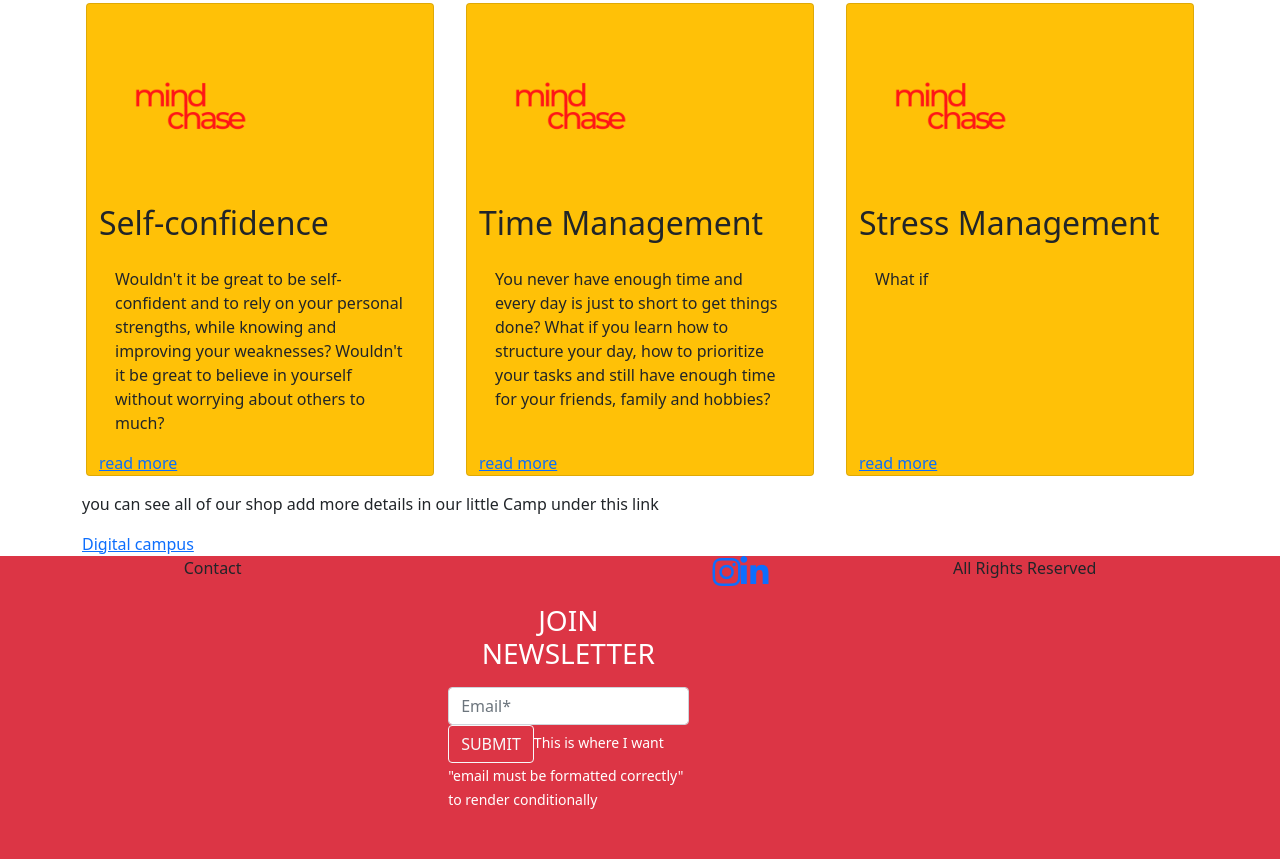
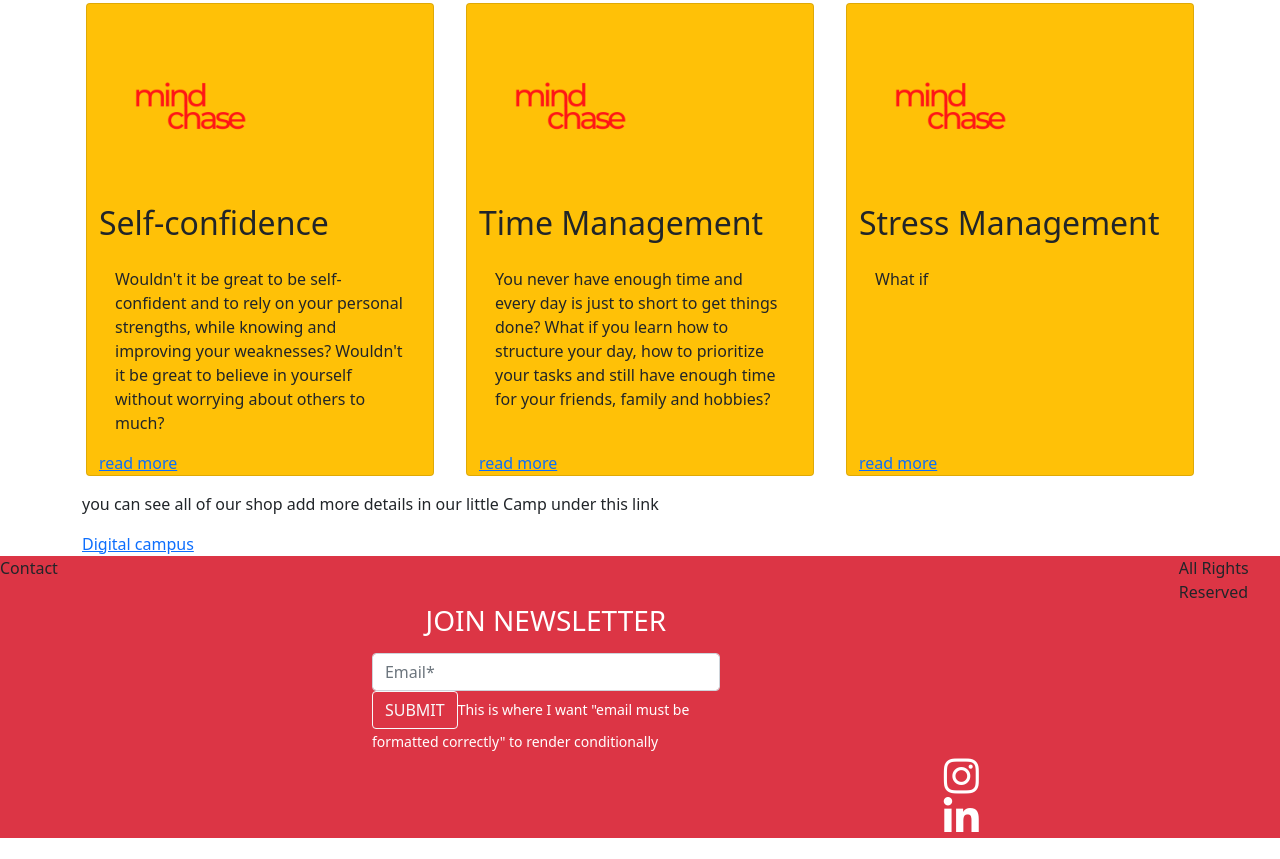
Before and after one commit to cunning-weasel/gats-weasel, a Gatsby site: page /workshops in a window 1280 px wide. Shown: the part 517-1376 px from the top of the page. Built offline with nearby package versions, Linux system fonts and the light colour scheme; Gatsby itself is replaced by a stand-in of ours.

Commit message:
social icons with scss now

```diff
--- a/src/components/Footer.js
+++ b/src/components/Footer.js
@@ -1,9 +1,9 @@
 import * as React from "react";
-import { footer } from "./Footer.module.scss";
+import { socialicons, icon} from "./Footer.module.scss";
 //import { StaticImage } from "gatsby-plugin-image";
 import { Link } from "gatsby";
-import { FontAwesomeIcon } from "@fortawesome/react-fontawesome";
-import { faInstagram } from "@fortawesome/free-regular-svg-icons";
+// import { FontAwesomeIcon } from "@fortawesome/react-fontawesome";
+// import { faInstagram } from "@fortawesome/free-regular-svg-icons";
 import Container from "react-bootstrap/Container";
 import Jumbotron from "react-bootstrap/Jumbotron";
 import Row from "react-bootstrap/Row";
@@ -15,7 +15,7 @@ const Footer = () => {
     <div>
       {/* <h1><FontAwesomeIcon icon={ faInstagram } /></h1> */}
 
-      <div className={footer}>
+      {/* <div className={footer}> */}
         <Form className="bg-danger text-align:center d-flex justify-content-center">
           <div className="row">
             <div className="col"> Contact</div>
@@ -44,20 +44,20 @@ const Footer = () => {
             </div>
 
             <div className="col">
-              <div className="socialicons">
+              <div className={socialicons}>
                 <a
                   href="https://www.instagram.com/mindchase2020/"
                   title="Instagram"
-                  className="icon"
+                  className={icon}
                 >
-                  <i className="fab fa-instagram fa-2x"></i>
+                  <i className="fab fa-instagram"></i>
                 </a>
                 <a
                   href="https://www.linkedin.com/company/mindchase"
                   title="LinkedIn"
-                  className="icon"
+                  className={icon}
                 >
-                  <i className="fab fa-linkedin-in fa-2x"></i>
+                  <i className="fab fa-linkedin-in"></i>
                 </a>
               </div>
             </div>
@@ -66,7 +66,7 @@ const Footer = () => {
             <div className="col"> All Rights Reserved</div>
           </div>
         </Form>
-      </div>
+      {/* </div> */}
     </div>
   );
 };
--- a/src/components/Footer.module.scss
+++ b/src/components/Footer.module.scss
@@ -1,5 +1,5 @@
 .socialicons {
-    margin-top: 300px;
+    margin-top:200px;
     .icon {
       width: 300px;
       height: 100px;
@@ -12,7 +12,7 @@
       overflow: hidden;
       position: relative;
       &:hover {
-        color: red;
+        color: rgb(17, 16, 16);
         a {
           &:hover::after {
             bottom: 0;
```
